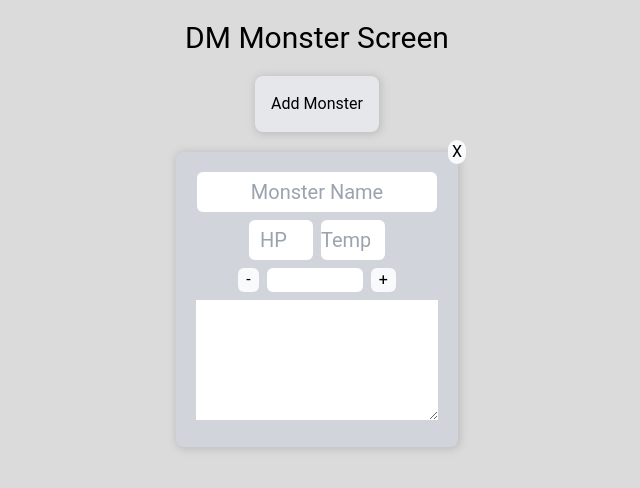
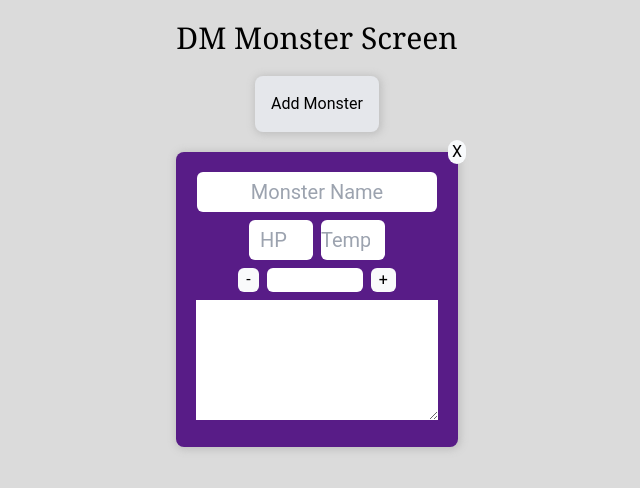
Before and after one commit to odylic/nextjs-dm-monster-screen, a Next.js app: page / in a window 1280 px wide. Both pictures are taken after a click on the button "Add Monster". Shown: the top 488 px of the page, without its empty margins (323-963 px from the left). Built offline with nearby package versions, Linux system fonts and the light colour scheme.

Commit message:
feat: title and purple

```diff
--- a/pages/index.tsx
+++ b/pages/index.tsx
@@ -1,12 +1,16 @@
 import MonsterCard from "../src/components/MonsterCard";
 import useStore from "../store/store";
+import Head from "next/head";
 
 export default function Home() {
   const monsterList = useStore((state) => state.monsterList);
   const addMonster = useStore((state) => state.addMonster);
   return (
     <div className="flex flex-col items-center bg-background h-screen overflow-auto">
-      <h1 className="text-3xl m-5">DM Monster Screen</h1>
+      <Head>
+        <title>DM Screen</title>
+      </Head>
+      <h1 className="text-3xl m-5 font-serif">DM Monster Screen</h1>
       <button
         className="rounded-lg shadow-monsterCard p-4 bg-gray-200"
         onClick={(e) => {
--- a/src/components/MonsterCard.tsx
+++ b/src/components/MonsterCard.tsx
@@ -10,7 +10,7 @@ const MonsterCard = ({ id, hp, temp }: Monster) => {
 
   return (
     <div className="relative">
-      <div className="p-5 rounded-lg m-5 text-center shadow-monsterCard bg-gray-300">
+      <div className="p-5 rounded-lg m-5 text-center shadow-monsterCard bg-purple-900">
         {/* close button */}
         <div className="absolute top-2 right-3 bg-slate-50 rounded-3xl">
           <button
```
